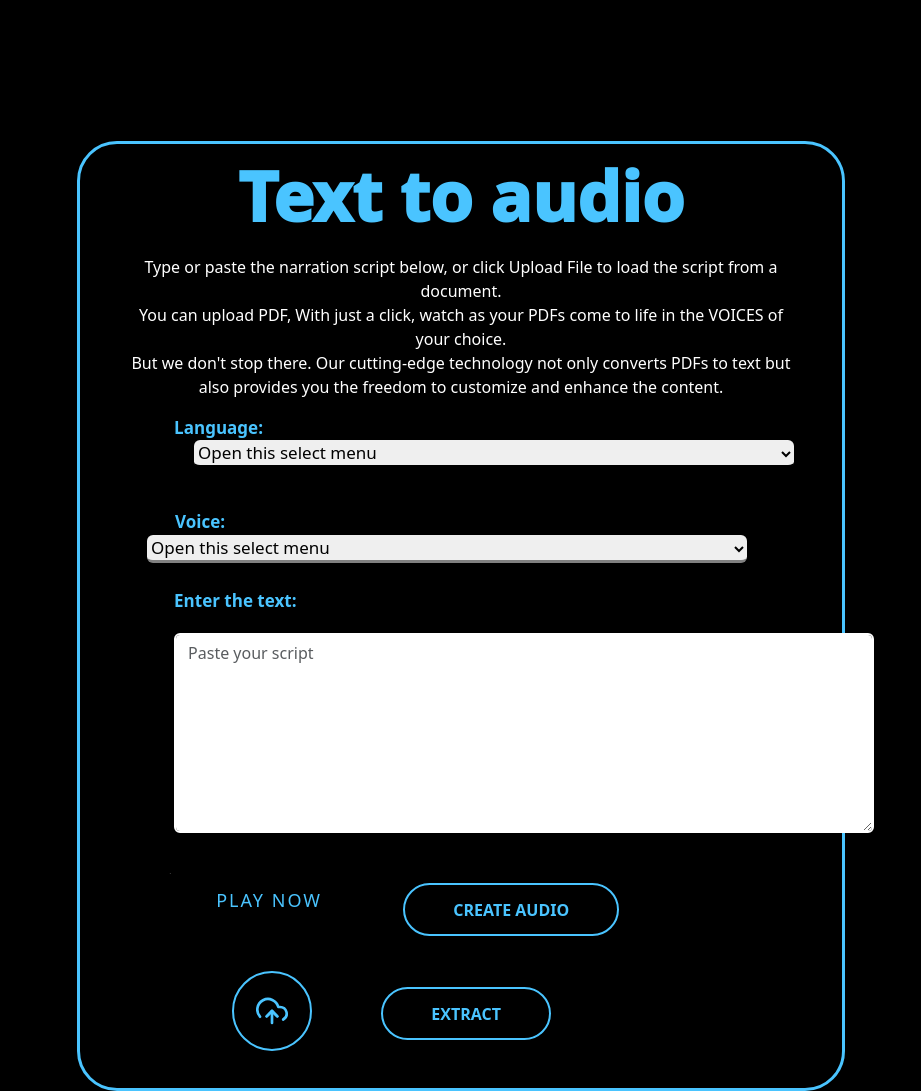
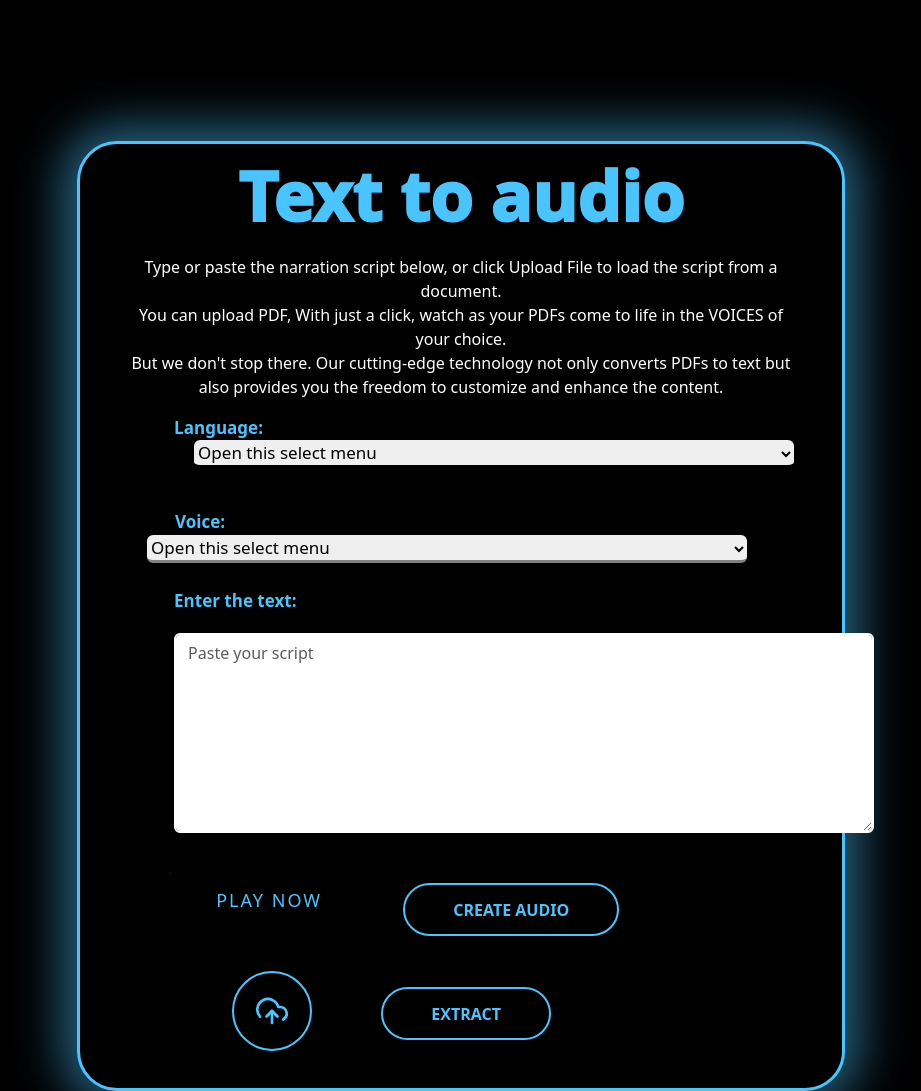
Before and after one commit to Gaganjeet15/Speakify, a Django app: page / in a window 1280 px wide; the page is wider, and only the part inside the window is pictured. Shown: the part 745-1836 px from the top of that part, without its empty margins (179-1100 px from the left). Run offline with Django 5.2, Linux system fonts and the light colour scheme.

Commit message:
added shadow to border

```diff
--- a/static/css/style.css
+++ b/static/css/style.css
@@ -74,6 +74,9 @@ body {
     display: flex;
     justify-content: center;
     border: 3px solid #4ac4ff;
+    -webkit-box-shadow:0px 0px 47px 15px rgba(74,195,255,0.5);
+-moz-box-shadow: 0px 0px 47px 15px rgba(74,195,255,0.5);
+box-shadow: 0px 0px 47px 15px rgba(74,195,255,0.5);
     border-radius: 40px;
     padding: 10px;
    height: 950px;
```
Also changed, not shown: 1 other file.
